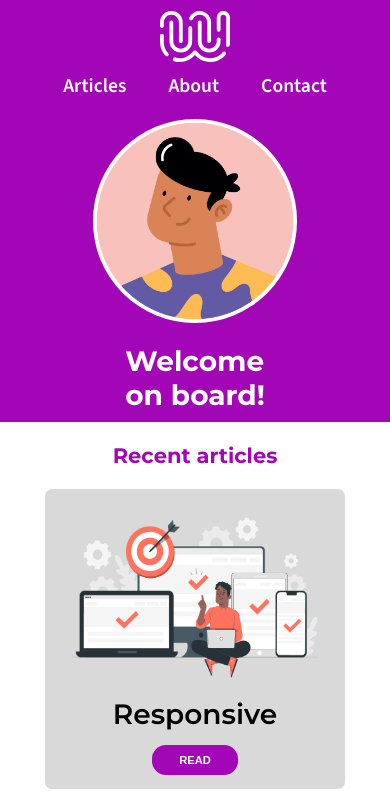
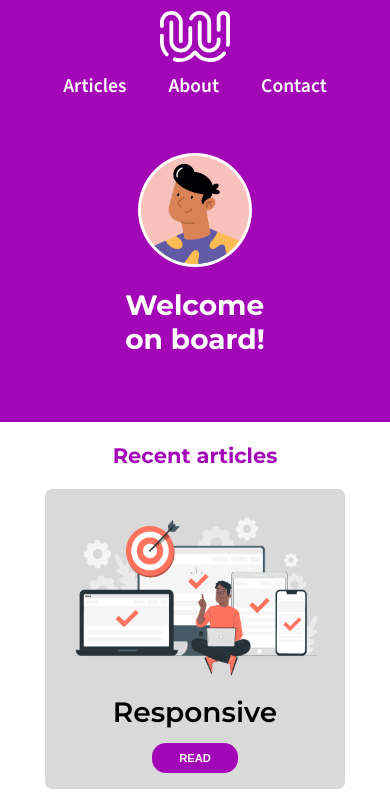
Before and after one commit to Dodeun/HTML-CSS-Bienvenue_a_bord, a plain HTML site: page index.html in a window 390 px wide. Shown: the top 807 px of the page. Drawn offline with nearby package versions, Linux system fonts and the light colour scheme.

Commit message:
Update responsive and style, resolved all issues

```diff
--- a/responsive-largescreen.css
+++ b/responsive-largescreen.css
@@ -52,6 +52,10 @@ nav a {
 	padding: calc(var(--spacing) * 2) 0;
 }
 
+.img-container img {
+	height: 260px;
+}
+
 /* ----- MAIN ----- */
 
 main {
@@ -66,7 +70,3 @@ main {
 	gap: var(--spacing);
 	margin-bottom: calc(var(--spacing) * 4);
 }
-
-.article-card {
-	min-height: 0; /* don't ask me why i have to put it again, the block becomes bigger than it's flexed parent without this */
-}
--- a/styles.css
+++ b/styles.css
@@ -136,26 +136,23 @@ nav a:focus {
 	display: flex;
 	flex-direction: column;
 	align-items: center;
-	justify-content: space-between;
+	justify-content: center;
 	height: 100%;
-	min-height: 0; /* don't ask me why, the block becomes bigger than it's flexed parent without this */
 }
 
 .img-container {
-	height: 100%;
 	background-color: var(--bg-color-primary);
 	padding: 2px;
 	border-radius: 50%;
 	display: flex;
 	justify-content: center;
 	align-items: center;
-	margin: var(--spacing);
-	min-height: 0; /* don't ask me why, the block becomes bigger than it's flexed parent without this */
+	margin-bottom: var(--spacing);
 	transition: transform 0.5s ease-out; /* small animation for desktop */
 }
 
 .img-container img {
-	height: 100%;
+	height: 110px;
 }
 
 /* ----- MAIN ----- */
@@ -178,6 +175,7 @@ main {
 	display: flex;
 	flex-direction: column;
 	align-items: center;
+	flex-grow: 1;
 	gap: calc(var(--spacing) / 1.5);
 	max-width: min(var(--length-card), 100%);
 	aspect-ratio: 1 / 1; /* I want the cards to be square */
@@ -187,8 +185,8 @@ main {
 }
 
 .article-card img {
-	min-height: 0; /* don't ask me why, the block becomes bigger than it's flexed parent without this */
 	height: 100%;
+	max-height: 178px;
 }
 
 button {
```
